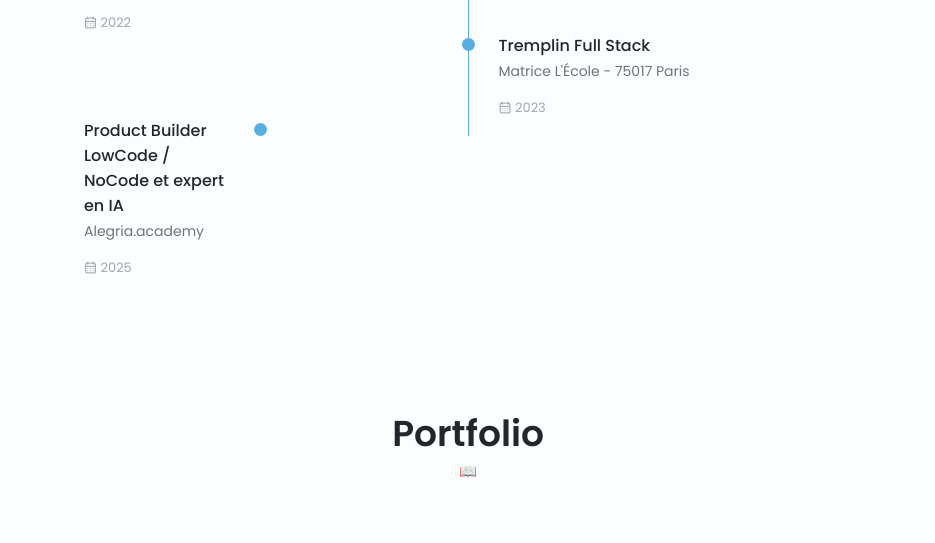
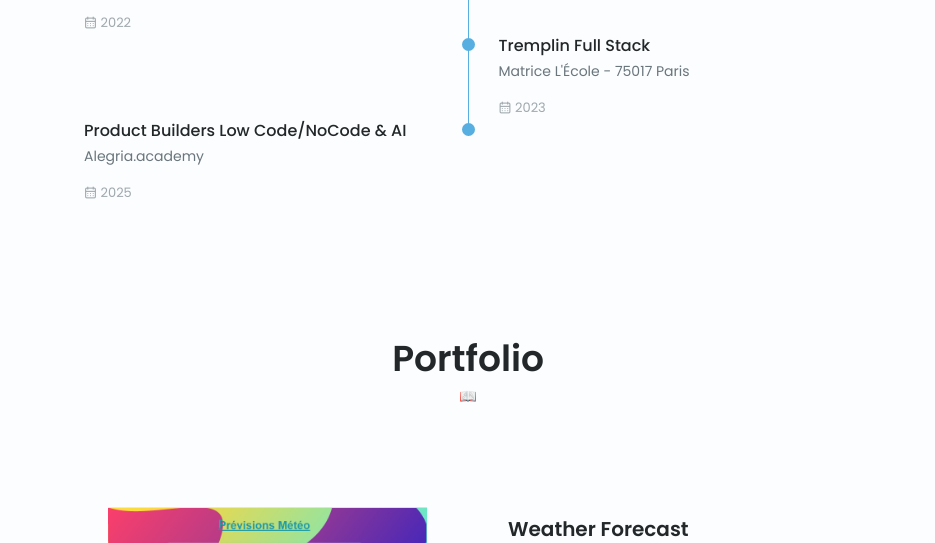
Before and after one commit to LilyP87/Portfolio, a plain HTML site: page index.html in a window 1280 px wide. Shown: the part 2815-3358 px from the top of the page, without its empty margins (172-1107 px from the left). Drawn offline with nearby package versions, Linux system fonts and the light colour scheme.

Commit message:
Correctif Qualification 5 (formation LowCode/ NoCode)

```diff
--- a/index.html
+++ b/index.html
@@ -436,7 +436,7 @@
 
                             <div>
                                 <span class="qualification__rounder"></span>
-                                 <span class="qualification__line"></span>
+                                <span class="qualification__line"></span>
                             </div>
 
                             <div>
@@ -447,11 +447,12 @@
                                     2023
                                 </div>
                             </div>
+                        </div>
 
-                            <!-- --------------- QUALIFICATION 5 ------------------ -->
-                        <div class="qualification__data">
+                        <!-- --------------- QUALIFICATION 5 ------------------ -->
+                         <div class="qualification__data">
                             <div>
-                                <h3 class="qualification__title">Product Builder LowCode / NoCode et expert en IA</h3>
+                                <h3 class="qualification__title">Product Builders Low Code/NoCode & AI </h3>
                                 <span class="qualification__subtitle">Alegria.academy</span>
                                 <div class="qualification__calendar">
                                     <i class="uil uil-calendar-alt"></i>
@@ -461,9 +462,8 @@
 
                             <div>
                                 <span class="qualification__rounder"></span>
-                            <!-- <span class="qualification__line"></span> -->
                             </div>
-                        </div>
+                         </div>
 
                     </div>
 
```
